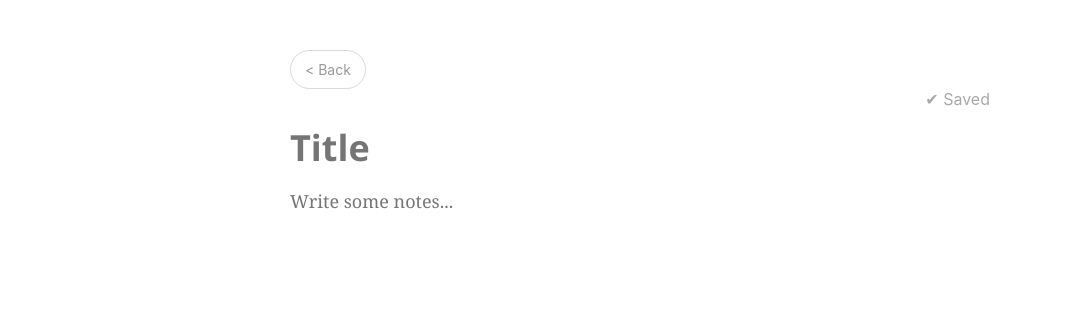
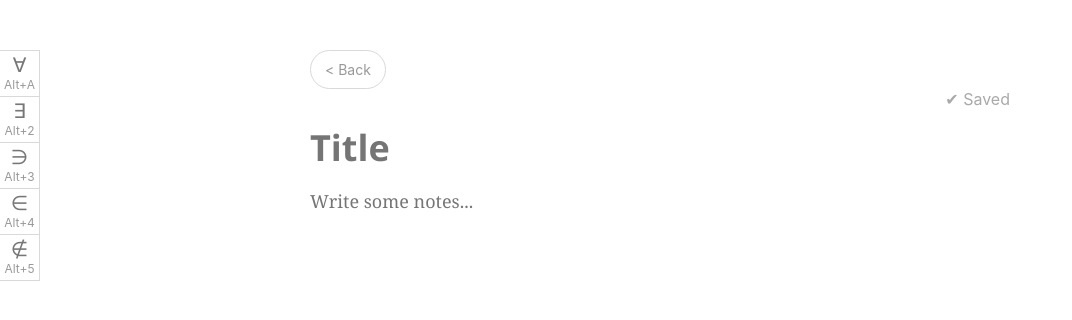
Before and after one commit to MM-coder/whiteboard, a Flask app: template templates/edit.html in a window 1280 px wide. Shown: the top 320 px of the page, without its empty margins (0-1072 px from the left). Run offline with Flask 2, Linux system fonts and the light colour scheme; the template is opened without the code that fills it, so the values that code supplies are empty; parts of the project's set-up code (start-up, migrations or seed data) failed here and were passed over.

Commit message:
Add symbol buttons and codes

```diff
--- a/static/edit.js
+++ b/static/edit.js
@@ -1,14 +1,37 @@
 (function() {
   'use strict'
+
+  var symbols = [
+    {char: 'A', symbol: '∀'},
+    {char: '2', symbol: '∃'},
+    {char: '3', symbol: '∋'},
+    {char: '4', symbol: '∈'},
+    {char: '5', symbol: '∉'},
+  ];
 
   var insertText = function(elem, text) {
     var startPos = elem.selectionStart;
     var endPos = elem.selectionEnd;
-      elem.value = elem.value.substring(0, startPos)
-        + text
+    elem.value = elem.value.substring(0, startPos) + text
       + elem.value.substring(endPos);
     elem.selectionStart = elem.selectionEnd = startPos + text.length;
     elem.focus();
+  };
+
+  var createSymbolElement = function(symbol, char) {
+    var symElem = document.createElement('div');
+    symElem.classList.add('symbol-value');
+    symElem.innerText = symbol;
+
+    var charElem = document.createElement('div');
+    charElem.classList.add('symbol-code');
+    charElem.innerText = 'Alt+' + char;
+
+    var elem = document.createElement('div');
+    elem.classList.add('symbol');
+    elem.appendChild(symElem);
+    elem.appendChild(charElem);
+    return elem;
   };
 
   var afterDelay = function() {
@@ -18,9 +41,7 @@
         clearTimeout(timer);
         timer = null;
       }
-      if (fn !== undefined) {
       timer = setTimeout(fn, delay);
-      }
     };
   };
 
@@ -45,6 +66,7 @@
     var title = document.getElementById('title');
     var text = document.getElementById('text');
     var status = document.getElementById('status');
+    var panel = document.getElementById('panel');
     var addBtn = document.getElementById('add-btn');
     var newListing = document.getElementById('new-listing');
     var newTitle = document.getElementById('new-title');
@@ -83,11 +105,26 @@
         if (evt.keyCode == 9) {
           evt.preventDefault();
           insertText(text, "\t");
+        } else if (evt.altKey) {
+          symbols.forEach(function(symbol) {
+            if (evt.keyCode == symbol.char.charCodeAt(0)) {
+              evt.preventDefault();
+              insertText(text, symbol.symbol);
+            }
+          });
         }
       });
 
       title.addEventListener('input', function() {
         save();
+      });
+
+      symbols.forEach(function(symbol) {
+        var elem = createSymbolElement(symbol.symbol, symbol.char);
+        elem.addEventListener('click', function() {
+          insertText(text, symbol.symbol);
+        });
+        panel.appendChild(elem);
       });
     }
 
--- a/static/style.css
+++ b/static/style.css
@@ -7,7 +7,7 @@ body {
     color: #333;
     margin: 0 auto;
     max-width: 700px;
-    padding: 50px 15px 0;
+    padding: 50px 15px 0 55px;
 }
 
 .hidden {
@@ -103,3 +103,46 @@ textarea {
     tab-size: 4;
     width: 100%;
 }
+
+.panel {
+    position: fixed;
+    top: 50px;
+    left: 0;
+    width: 40px;
+}
+
+.symbol {
+    border-top: 1px solid #d9d9d9;
+    border-right: 1px solid #d9d9d9;
+    color: #999;
+    cursor: pointer;
+    padding: 2px 0 4px;
+    text-align: center;
+}
+
+.symbol:last-child {
+    border-bottom: 1px solid #d9d9d9;
+}
+
+.symbol:hover {
+    border-color: #b3b3b3;
+    color: #555;
+}
+
+.symbol:hover + .symbol {
+    border-top-color: #b3b3b3;
+}
+
+.symbol-value {
+    color: #777;
+    font-size: 20px;
+}
+
+.symbol:hover .symbol-value {
+    color: #333;
+}
+
+.symbol-code {
+    color: inherit;
+    font-size: 12px;
+}
--- a/templates/edit.html
+++ b/templates/edit.html
@@ -5,4 +5,5 @@
       <div id="status" class="status">✔ Saved</div>
       <input id="title" class="title" placeholder="Title" value="{{ title or '' }}">
       <textarea id="text" autofocus placeholder="Write some notes...">{{ text }}</textarea>
+      <div id="panel" class="panel"></div>
 {%- endblock %}
```
Lines whose indentation alone changed are shown as unchanged.
